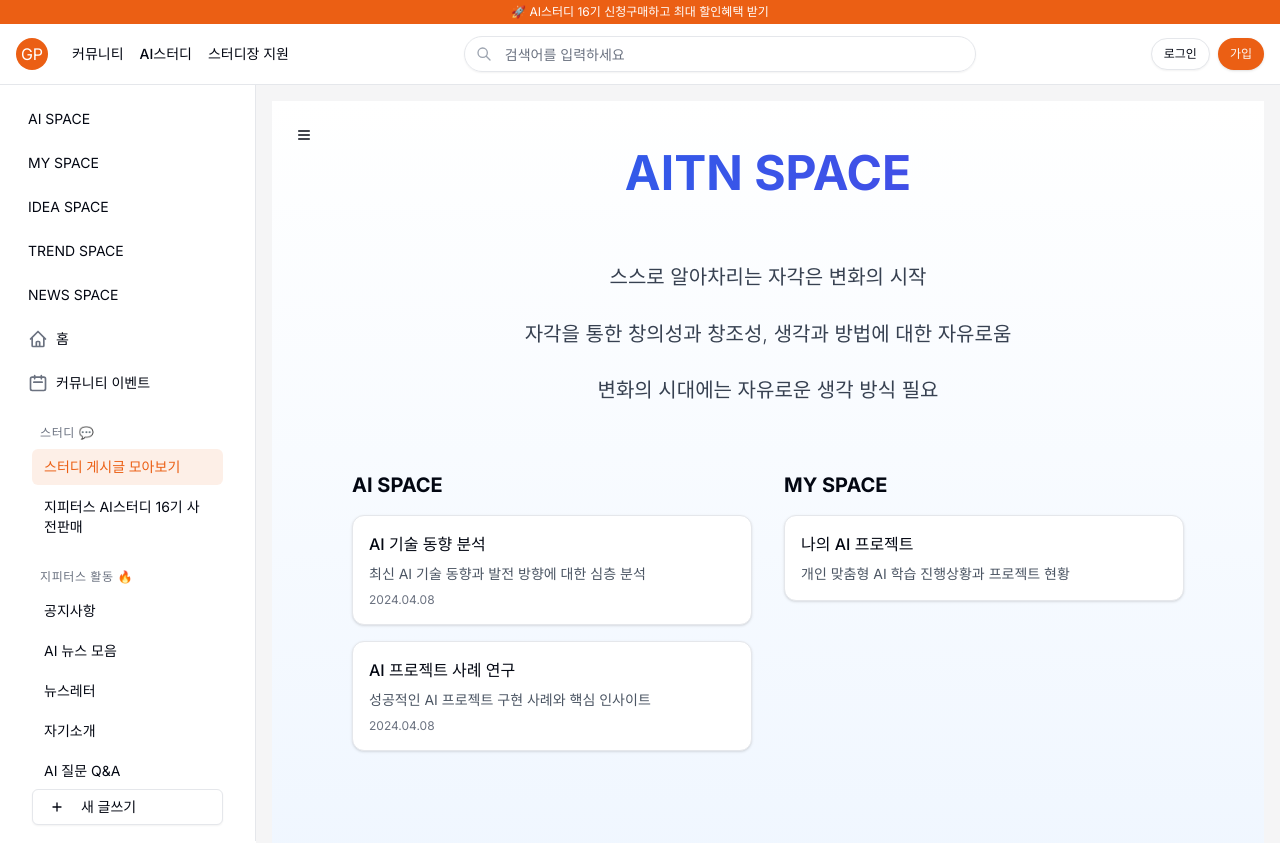
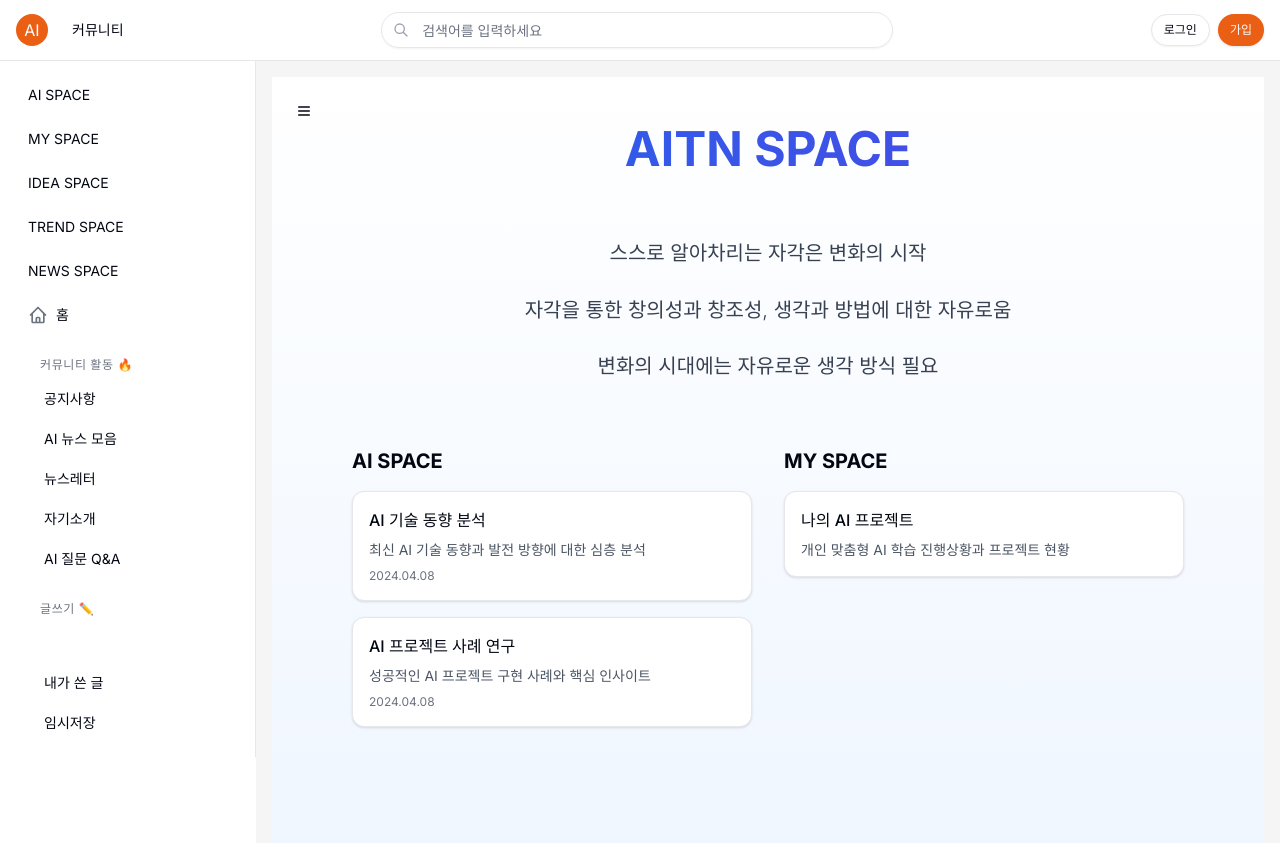
Before and after one commit to zytaai/aitnspace, a Next.js app in the folder gpters-clone/: page / in a window 1280 px wide. Shown: the top 843 px of the page. Built offline with nearby package versions, Linux system fonts and the light colour scheme.

Commit message:
Add files via upload

```diff
--- a/gpters-clone/src/components/layout/Header.tsx
+++ b/gpters-clone/src/components/layout/Header.tsx
@@ -1,3 +1,4 @@
+
 import React from 'react';
 import { Input } from '@/components/ui/input';
 import { Button } from '@/components/ui/button';
@@ -7,15 +8,12 @@ import Image from 'next/image';
 const Header = () => {
   return (
     <header className="border-b">
-      <div className="bg-primary py-1 px-4 text-xs text-white text-center">
-        <span>🚀 AI스터디 16기 신청구매하고 최대 할인혜택 받기</span>
-      </div>
       <div className="flex items-center justify-between py-3 px-4">
         <div className="flex items-center space-x-6">
           {/* Logo */}
           <Link href="/" className="flex items-center">
             <div className="w-8 h-8 rounded-full bg-primary flex items-center justify-center text-white">
-              GP
+              AI
             </div>
           </Link>
 
@@ -23,12 +21,6 @@ const Header = () => {
           <nav className="flex items-center space-x-4">
             <Link href="/" className="text-sm font-medium">
               커뮤니티
-            </Link>
-            <Link href="/ai-study-list" className="text-sm font-medium">
-              AI스터디
-            </Link>
-            <Link href="/study-platform" className="text-sm font-medium">
-              스터디장 지원
             </Link>
           </nav>
         </div>
--- a/gpters-clone/src/components/layout/Sidebar.tsx
+++ b/gpters-clone/src/components/layout/Sidebar.tsx
@@ -1,6 +1,5 @@
 import React from 'react';
 import Link from 'next/link';
-import { Button } from '@/components/ui/button';
 
 const Sidebar = () => {
   const categories = [
@@ -28,7 +27,7 @@ const Sidebar = () => {
 
           <Link
             href="/"
-            className="flex items-center space-x-2 px-3 py-2 text-sm rounded-md hover:bg-gpters-light-gray"
+            className="flex items-center space-x-2 px-3 py-2 text-sm rounded-md hover:bg-aitn-light-gray"
           >
             <svg
               xmlns="http://www.w3.org/2000/svg"
@@ -46,96 +45,60 @@ const Sidebar = () => {
             </svg>
             <span>홈</span>
           </Link>
-
-          <Link
-            href="/events"
-            className="flex items-center space-x-2 px-3 py-2 text-sm rounded-md hover:bg-gpters-light-gray"
-          >
-            <svg
-              xmlns="http://www.w3.org/2000/svg"
-              className="h-5 w-5 text-gray-500"
-              fill="none"
-              viewBox="0 0 24 24"
-              stroke="currentColor"
-            >
-              <path
-                strokeLinecap="round"
-                strokeLinejoin="round"
-                strokeWidth={2}
-                d="M8 7V3m8 4V3m-9 8h10M5 21h14a2 2 0 002-2V7a2 2 0 00-2-2H5a2 2 0 00-2 2v12a2 2 0 002 2z"
-              />
-            </svg>
-            <span>커뮤니티 이벤트</span>
-          </Link>
         </nav>
-
-        {/* Study Section */}
-        <div className="mt-6">
-          <h3 className="px-6 text-xs font-medium text-gray-500 uppercase tracking-wider">
-            스터디 💬
-          </h3>
-          <nav className="mt-2 space-y-1 px-4">
-            <Link
-              href="/ai-study-post"
-              className="flex items-center space-x-2 px-3 py-2 text-sm rounded-md bg-primary/10 text-primary font-medium"
-            >
-              <span>스터디 게시글 모아보기</span>
-            </Link>
-
-            <Link
-              href="/ai-study-list"
-              className="flex items-center space-x-2 px-3 py-2 text-sm rounded-md hover:bg-gpters-light-gray"
-            >
-              <span>지피터스 AI스터디 16기 사전판매</span>
-            </Link>
-          </nav>
-        </div>
 
         {/* Activities Section */}
         <div className="mt-6">
           <h3 className="px-6 text-xs font-medium text-gray-500 uppercase tracking-wider">
-            지피터스 활동 🔥
+            커뮤니티 활동 🔥
           </h3>
           <nav className="mt-2 space-y-1 px-4">
             <Link
-              href="/question"
-              className="flex items-center space-x-2 px-3 py-2 text-sm rounded-md hover:bg-gpters-light-gray"
+              href="/notice"
+              className="flex items-center space-x-2 px-3 py-2 text-sm rounded-md hover:bg-aitn-light-gray"
             >
               <span>공지사항</span>
             </Link>
             <Link
-              href="/question"
-              className="flex items-center space-x-2 px-3 py-2 text-sm rounded-md hover:bg-gpters-light-gray"
+              href="/news"
+              className="flex items-center space-x-2 px-3 py-2 text-sm rounded-md hover:bg-aitn-light-gray"
             >
               <span>AI 뉴스 모음</span>
             </Link>
             <Link
-              href="/question"
-              className="flex items-center space-x-2 px-3 py-2 text-sm rounded-md hover:bg-gpters-light-gray"
+              href="/newsletter"
+              className="flex items-center space-x-2 px-3 py-2 text-sm rounded-md hover:bg-aitn-light-gray"
             >
               <span>뉴스레터</span>
             </Link>
             <Link
               href="/hello"
-              className="flex items-center space-x-2 px-3 py-2 text-sm rounded-md hover:bg-gpters-light-gray"
+              className="flex items-center space-x-2 px-3 py-2 text-sm rounded-md hover:bg-aitn-light-gray"
             >
               <span>자기소개</span>
             </Link>
             <Link
               href="/question"
-              className="flex items-center space-x-2 px-3 py-2 text-sm rounded-md hover:bg-gpters-light-gray"
+              className="flex items-center space-x-2 px-3 py-2 text-sm rounded-md hover:bg-aitn-light-gray"
             >
               <span>AI 질문 Q&A</span>
             </Link>
           </nav>
         </div>
 
-        {/* Write Button */}
-        <div className="mt-auto px-4">
-          <Button className="w-full justify-start" variant="outline">
+        {/* Writing Section */}
+        <div className="mt-6">
+          <h3 className="px-6 text-xs font-medium text-gray-500 uppercase tracking-wider">
+            글쓰기 ✏️
+          </h3>
+          <nav className="mt-2 space-y-1 px-4">
+            <Link
+              href="/write"
+              className="flex items-center space-x-2 px-3 py-2 text-sm rounded-md bg-mint hover:bg-mint/80 text-white font-medium"
+            >
               <svg
                 xmlns="http://www.w3.org/2000/svg"
-              className="h-5 w-5 mr-2"
+                className="h-5 w-5"
                 fill="none"
                 viewBox="0 0 24 24"
                 stroke="currentColor"
@@ -147,8 +110,21 @@ const Sidebar = () => {
                   d="M12 6v6m0 0v6m0-6h6m-6 0H6"
                 />
               </svg>
-            새 글쓰기
-          </Button>
+              <span>새 글 작성하기</span>
+            </Link>
+            <Link
+              href="/my-posts"
+              className="flex items-center space-x-2 px-3 py-2 text-sm rounded-md hover:bg-gray-100"
+            >
+              <span>내가 쓴 글</span>
+            </Link>
+            <Link
+              href="/drafts"
+              className="flex items-center space-x-2 px-3 py-2 text-sm rounded-md hover:bg-gray-100"
+            >
+              <span>임시저장</span>
+            </Link>
+          </nav>
         </div>
       </div>
     </aside>
```
Lines whose indentation alone changed are shown as unchanged.
